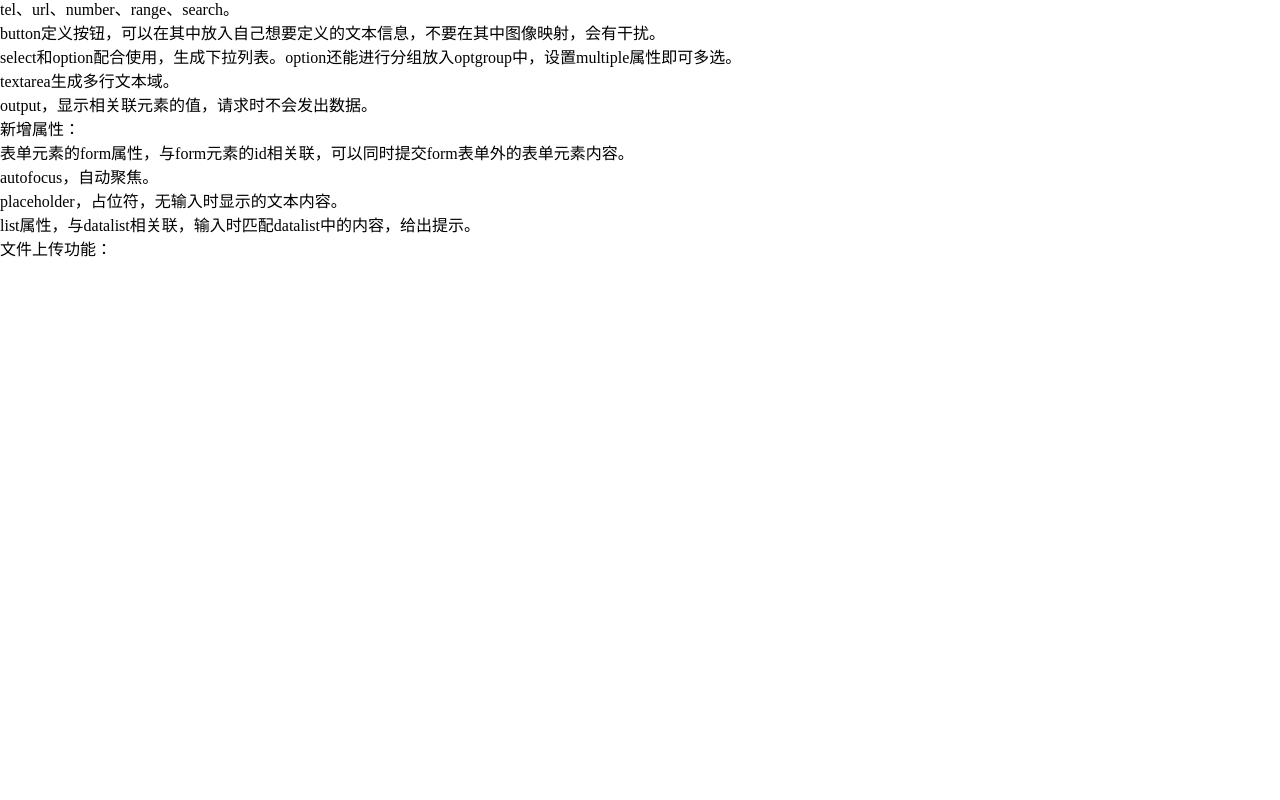
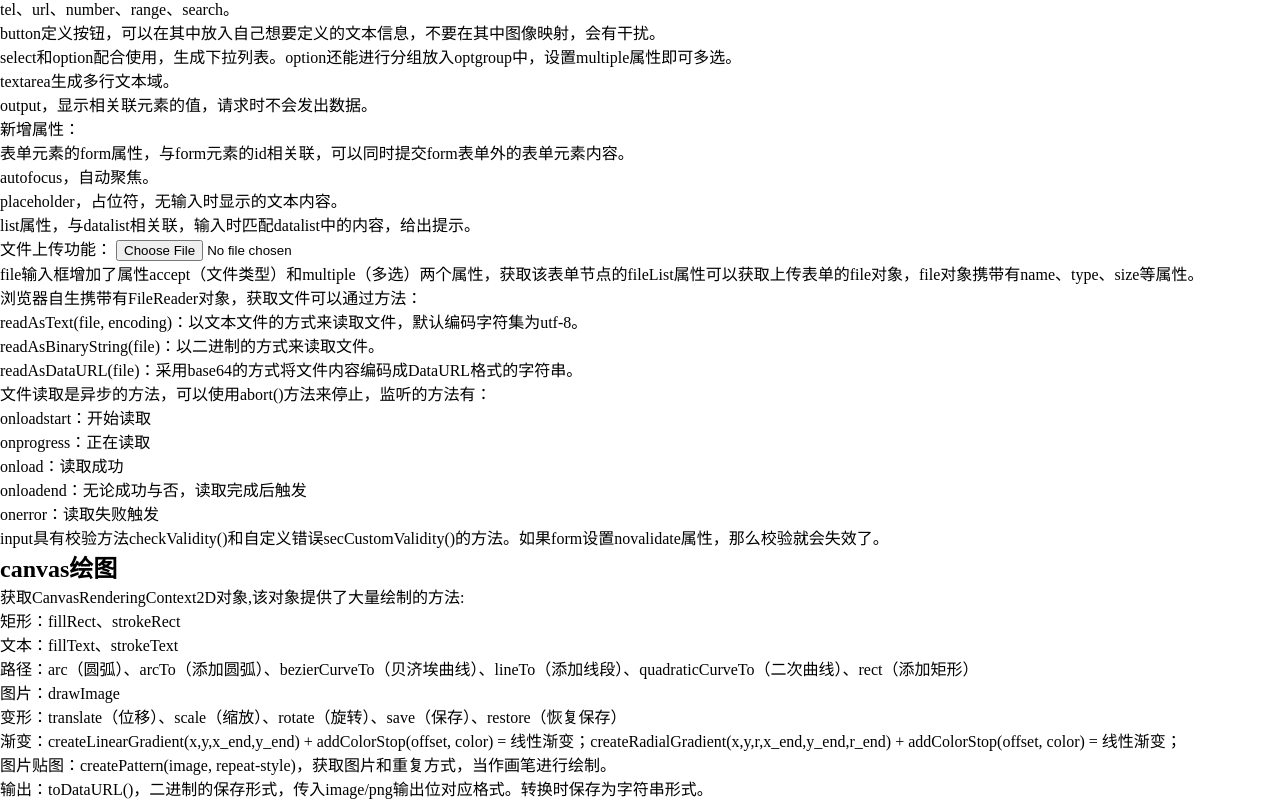
Before and after one commit to zhoumaoqiang/web-intro, a plain HTML site: page H5/change.html in a window 1280 px wide. Shown: the part 816-1616 px from the top of the page. Before the commit the page ends 1076 px from the top, so only its background shows below. Drawn offline with Linux system fonts and the light colour scheme.

Commit message:
canvas绘制

```diff
--- a/H5/change.html
+++ b/H5/change.html
@@ -107,7 +107,42 @@
       </div>
       <div>
         文件上传功能：
+        <input type="file">
+        <p>file输入框增加了属性accept（文件类型）和multiple（多选）两个属性，获取该表单节点的fileList属性可以获取上传表单的file对象，file对象携带有name、type、size等属性。</p>
+        <p>浏览器自生携带有FileReader对象，获取文件可以通过方法：
+          <ul>
+            <li>readAsText(file, encoding)：以文本文件的方式来读取文件，默认编码字符集为utf-8。</li>
+            <li>readAsBinaryString(file)：以二进制的方式来读取文件。</li>
+            <li>readAsDataURL(file)：采用base64的方式将文件内容编码成DataURL格式的字符串。</li>
+          </ul>
+          文件读取是异步的方法，可以使用abort()方法来停止，监听的方法有：
+          <ul>
+            <li>onloadstart：开始读取</li>
+            <li>onprogress：正在读取</li>
+            <li>onload：读取成功</li>
+            <li>onloadend：无论成功与否，读取完成后触发</li>
+            <li>onerror：读取失败触发</li>
+          </ul>
+        </p>
+        <p>input具有校验方法checkValidity()和自定义错误secCustomValidity()的方法。如果form设置novalidate属性，那么校验就会失效了。</p>
       </div>
+    </section>
+    <!-- // 绘图支持 -->
+    <section>
+      <h1>canvas绘图</h1>
+      <p>
+        获取CanvasRenderingContext2D对象,该对象提供了大量绘制的方法:
+        <ul>
+          <li>矩形：fillRect、strokeRect</li>
+          <li>文本：fillText、strokeText</li>
+          <li>路径：arc（圆弧）、arcTo（添加圆弧）、bezierCurveTo（贝济埃曲线）、lineTo（添加线段）、quadraticCurveTo（二次曲线）、rect（添加矩形）</li>
+          <li>图片：drawImage</li>
+          <li>变形：translate（位移）、scale（缩放）、rotate（旋转）、save（保存）、restore（恢复保存）</li>
+          <li>渐变：createLinearGradient(x,y,x_end,y_end) + addColorStop(offset, color) = 线性渐变；createRadialGradient(x,y,r,x_end,y_end,r_end) + addColorStop(offset, color) = 线性渐变；</li>
+          <li>图片贴图：createPattern(image, repeat-style)，获取图片和重复方式，当作画笔进行绘制。</li>
+          <li>输出：toDataURL()，二进制的保存形式，传入image/png输出位对应格式。转换时保存为字符串形式。</li>
+        </ul>
+      </p>
     </section>
   </main>
 </body>
```
